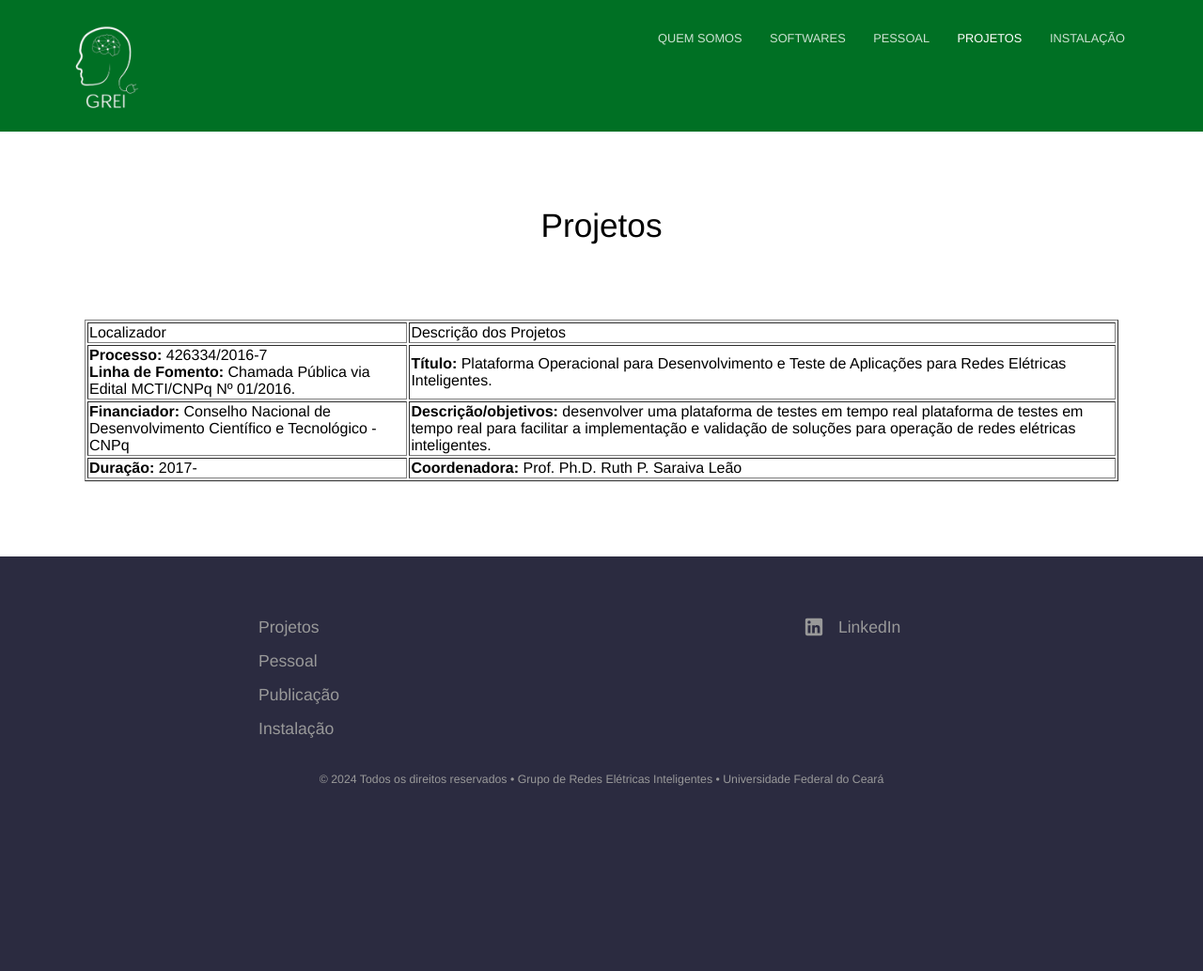
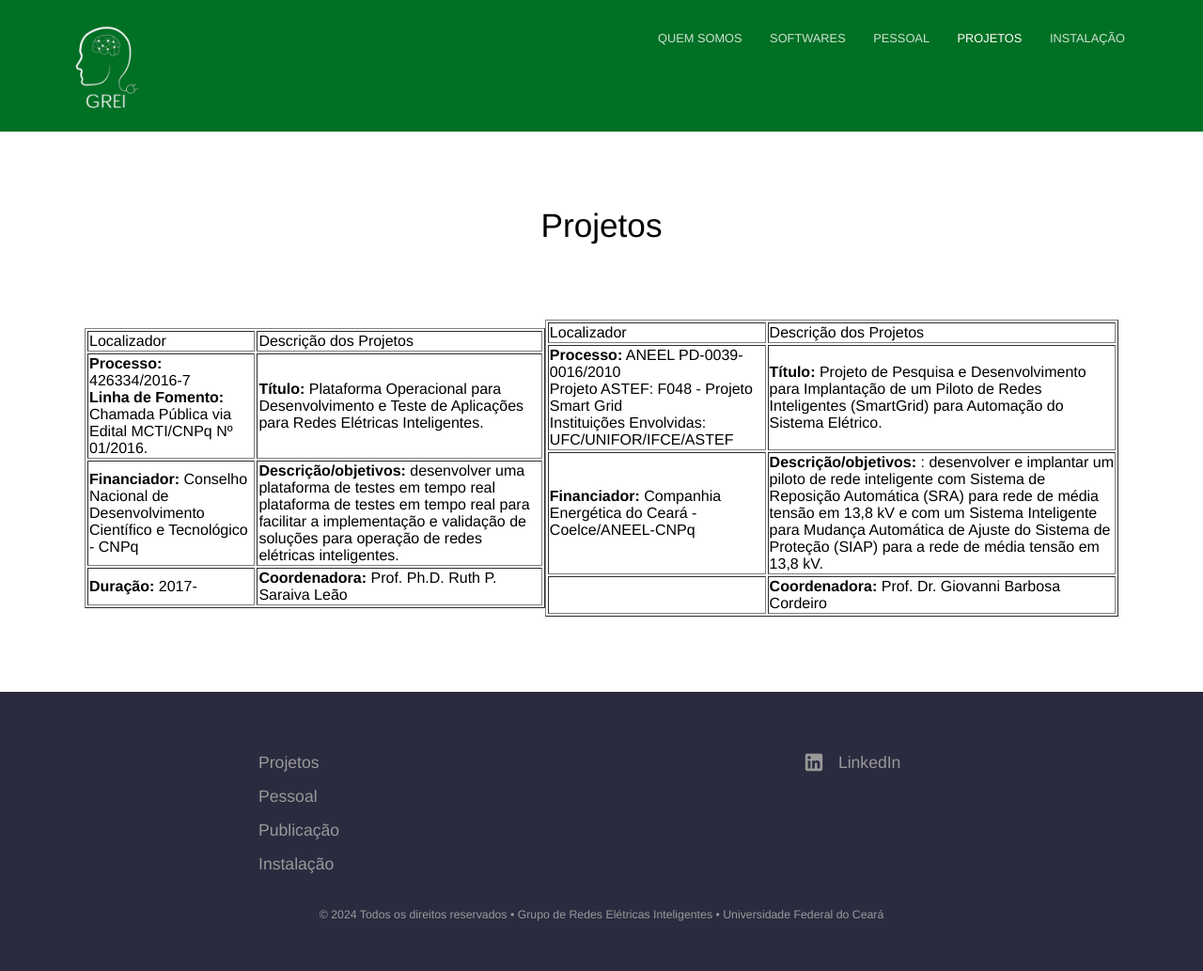
Before and after one commit to Gabriell89222/Gabriell89222.github.io, a Jekyll site: the page built from pricing.html, in a window 1280 px wide. Shown: the whole page at 94% size. Built offline with Jekyll 4.4.1, drawn with Linux system fonts in a browser that asks for light colours; before the commit the page ends 900 px from its top, so only the background shows below that.

Commit message:
Alteração dos nomes Prof e add nova tabela nos projetos

```diff
--- a/pricing.html
+++ b/pricing.html
@@ -23,6 +23,25 @@ description:
 					<td><strong>Coordenadora:</strong> Prof. Ph.D. Ruth P. Saraiva Leão</td>
 				</tr>
 			</table>
+			<table border="1">
+				<tr>
+					<td>Localizador</td>
+					<td>Descrição dos Projetos</td>
+				</tr>
+				<tr>
+					<td><strong>Processo:</strong> ANEEL PD-0039-0016/2010<br>Projeto ASTEF: F048 - Projeto Smart Grid<br>Instituições Envolvidas: UFC/UNIFOR/IFCE/ASTEF</td>
+					<td><strong>Título:</strong> Projeto de Pesquisa e Desenvolvimento para Implantação de um Piloto de Redes Inteligentes (SmartGrid) para Automação do Sistema Elétrico.</td>
+				</tr>
+				<tr>
+					<td><strong>Financiador:</strong> Companhia Energética do Ceará - Coelce/ANEEL-CNPq</td>
+					<td><strong>Descrição/objetivos: </strong> : desenvolver e implantar um piloto de rede inteligente com Sistema de Reposição Automática (SRA) para rede de média tensão em 13,8 kV e com um Sistema Inteligente para Mudança Automática de Ajuste do Sistema de Proteção (SIAP) para a rede de média tensão em 13,8 kV.
+					</td>
+				</tr>
+				<tr>
+					<td><strong></strong> </td>
+					<td><strong>Coordenadora:</strong> Prof. Dr. Giovanni Barbosa Cordeiro</td>
+				</tr>
+			</table>
 		</div>
 	</section>
 </div>
```
Also changed, not shown: _staff_members/1-ruth.md (+2 -2 lines), _staff_members/2-giovani.md (+2 -2 lines), _staff_members/3-raimundo.md (+2 -2 lines), _staff_members/4-lucas.md (+2 -2 lines), _staff_members/5-raquel.md (+2 -2 lines).
